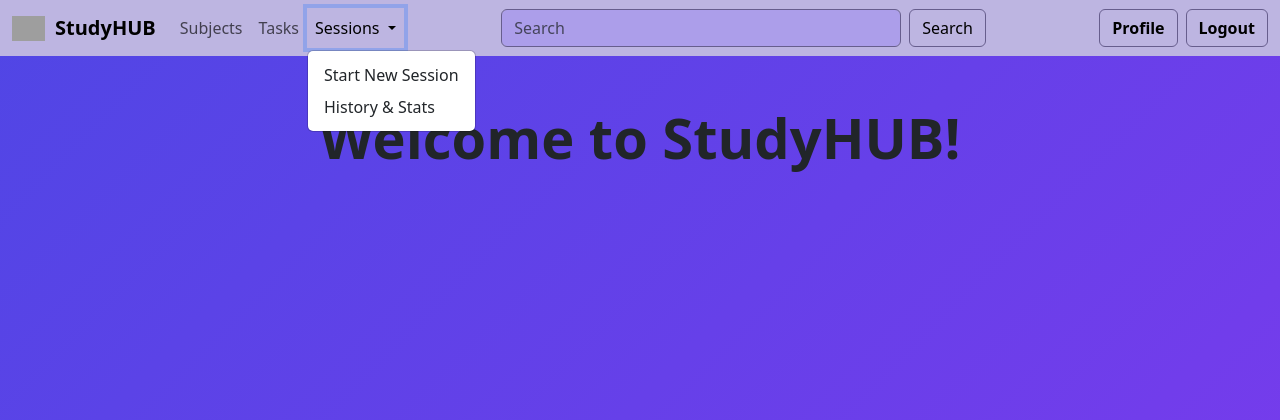
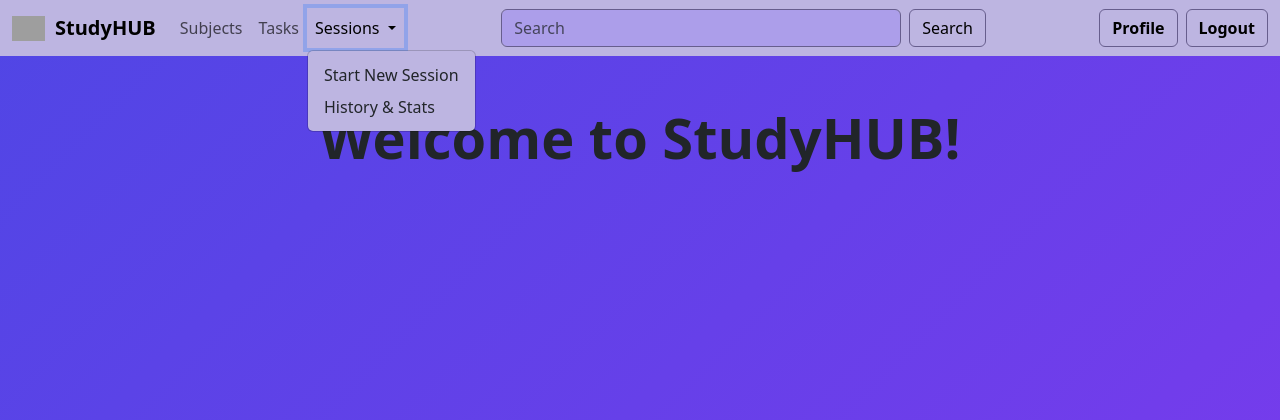
Before and after one commit to mj256x/StudyHUB, a Flask app: page /index in a window 1280 px wide, after a click on "Sessions". Shown: the top 420 px of the page. Run offline with Flask 3, Linux system fonts and the light colour scheme; the visitor is signed in with stand-in values (Sample User, id 1); some libraries are stand-ins or nearby versions; grey boxes are pictures that could not be loaded.

Commit message:
Style updates: enhance dropdown menu and item hover effects

```diff
--- a/static/style.css
+++ b/static/style.css
@@ -87,3 +87,12 @@ body {
 .card-footer:hover {
     background-color: #ac9eea !important;
 }
+
+.dropdown-menu {
+    background-color: #bdb5e1 !important;
+
+}
+
+.dropdown-item:hover {
+    background-color: #ac9eea !important;
+}
--- a/templates/base.html
+++ b/templates/base.html
@@ -36,7 +36,7 @@
                             Sessions
                         </a>
                         <ul class="dropdown-menu">
-                            <li><a class="dropdown-item " href="/new-session">Start New Session</a></li>
+                            <li><a class="dropdown-item" href="/new-session">Start New Session</a></li>
                             <li><a class="dropdown-item" href="/history">History & Stats</a></li>
                         </ul>
                     </li>
```
